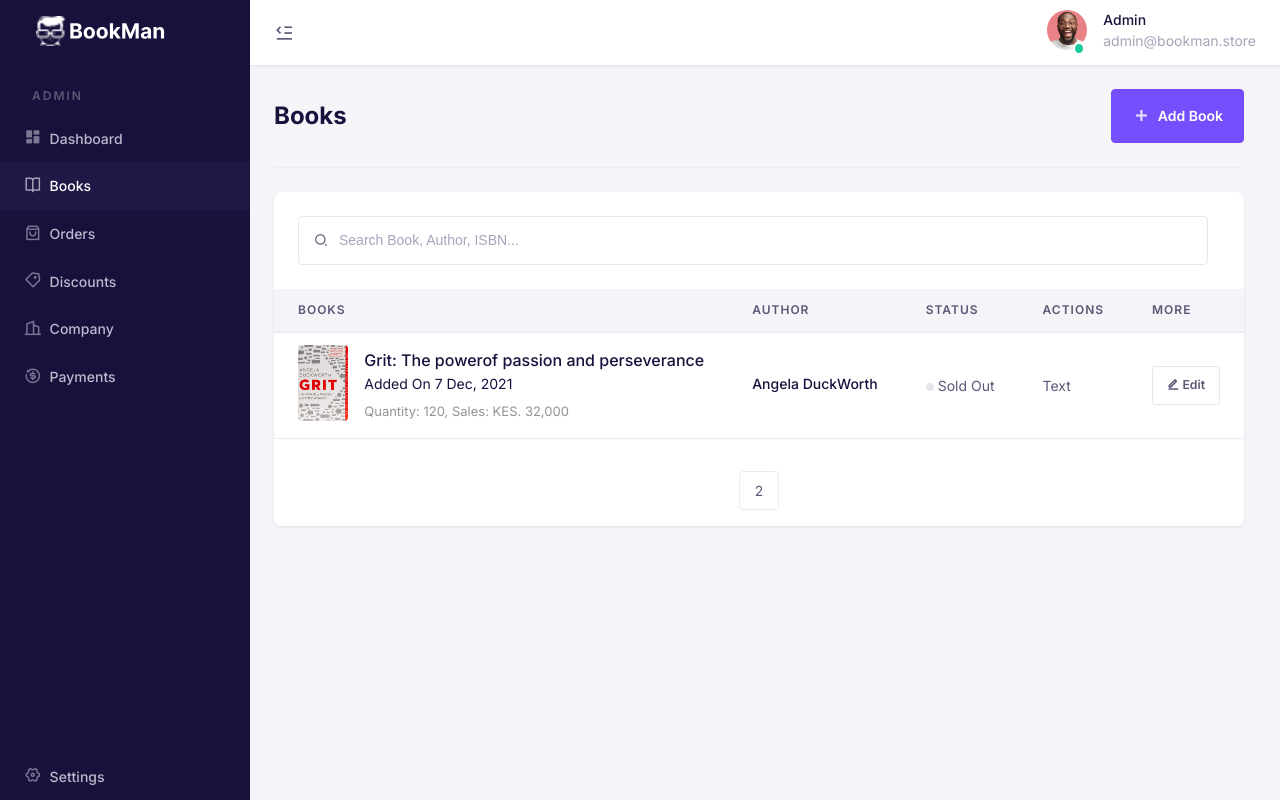
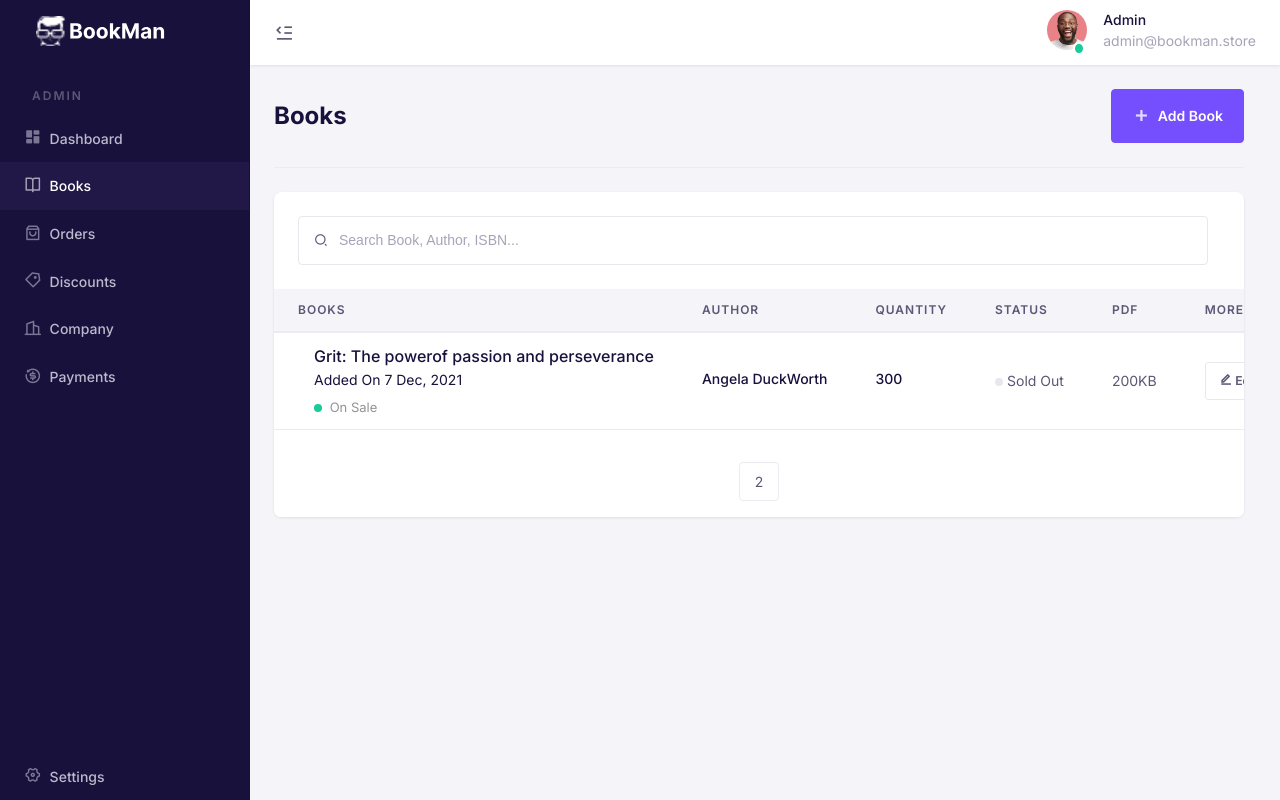
Before and after one commit to emmanuelallan/bookman_ui, a Next.js app: page /books in a window 1280 px wide. Built offline with nearby package versions, Linux system fonts and the light colour scheme.

Commit message:
fix: table details

```diff
--- a/components/actionBtn/actionBtn.module.scss
+++ b/components/actionBtn/actionBtn.module.scss
@@ -3,13 +3,14 @@
   border: 1px solid transparent;
   color: #5c5776;
   cursor: pointer;
-  display: inline-block;
+  display: inline-flex;
   border-radius: 0.2rem;
   font-size: 0.765625rem;
   padding: 0.5rem 0.875rem;
   font-weight: 600;
   line-height: 1.6;
-  text-align: center;
+  align-items: center;
+  justify-content: center;
   transition: color 0.15s ease-in-out, background-color 0.15s ease-in-out,
     border-color 0.15s ease-in-out, box-shadow 0.15s ease-in-out;
   -webkit-user-select: none;
@@ -17,6 +18,9 @@
   -moz-user-select: none;
   user-select: none;
   vertical-align: middle;
+  i {
+    margin-right: 0.2rem;
+  }
 }
 
 .grey {
@@ -28,3 +32,14 @@
     color: #5c5776;
   }
 }
+
+.success {
+  background-color: #19cb98;
+  border-color: #19cb98;
+  color: #fff;
+  &:hover {
+    background-color: #15ad81;
+    border-color: #14a27a;
+    color: Var(--white);
+  }
+}
--- a/components/table/table.js
+++ b/components/table/table.js
@@ -11,8 +11,9 @@ export default function Table() {
         <tr>
           <th scope="col">Books</th>
           <th scope="col">Author</th>
+          <th scope="col">Quantity</th>
           <th scope="col">Status</th>
-          <th scope="col">Actions</th>
+          <th scope="col">Pdf</th>
           <th scope="col">More</th>
         </tr>
       </thead>
@@ -37,7 +38,12 @@ export default function Table() {
                     <span className={styles.text_inherit}>
                       Added On 7 Dec, 2021
                     </span>
-                    <p>Quantity: 120, Sales: KES. 32,000</p>
+                    <p>
+                      <span
+                        className={`${styles.badge_dot} ${styles.bg_success}`}
+                      />{' '}
+                      On Sale
+                    </p>
                   </div>
                 </div>
               </a>
@@ -51,10 +57,16 @@ export default function Table() {
           </td>
 
           <td className={styles.align_middle}>
+            <div className={styles.d_flex}>
+              <h5>300</h5>
+            </div>
+          </td>
+
+          <td className={styles.align_middle}>
             <span className={`${styles.badge_dot} ${styles.bg_grey}`} />
             Sold Out
           </td>
-          <td className={styles.align_middle}>Text</td>
+          <td className={styles.align_middle}>200KB</td>
           <td className={styles.align_middle}>
             <Actionbtn
               path="/edit"
--- a/components/table/table.module.scss
+++ b/components/table/table.module.scss
@@ -127,3 +127,7 @@ $table_border: #ecebf1;
 .bg_grey {
   background-color: #e8e7ed;
 }
+
+.bg_success {
+  background-color: rgb(25, 203, 152);
+}
--- a/package.json
+++ b/package.json
@@ -12,7 +12,8 @@
     "react": "17.0.2",
     "react-dom": "17.0.2",
     "remixicon": "^2.5.0",
-    "sass": "^1.44.0"
+    "sass": "^1.44.0",
+    "swr": "^1.1.0"
   },
   "devDependencies": {
     "eslint": "7.32.0",
```
Also changed, not shown: 1 other file (tests, documents, lock files or other folders).
